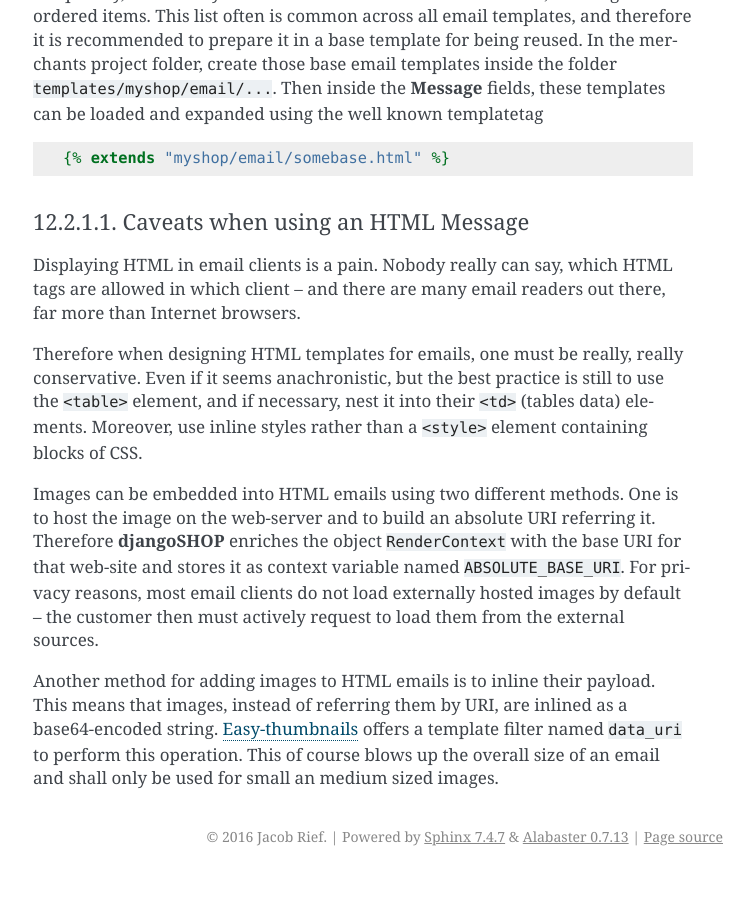
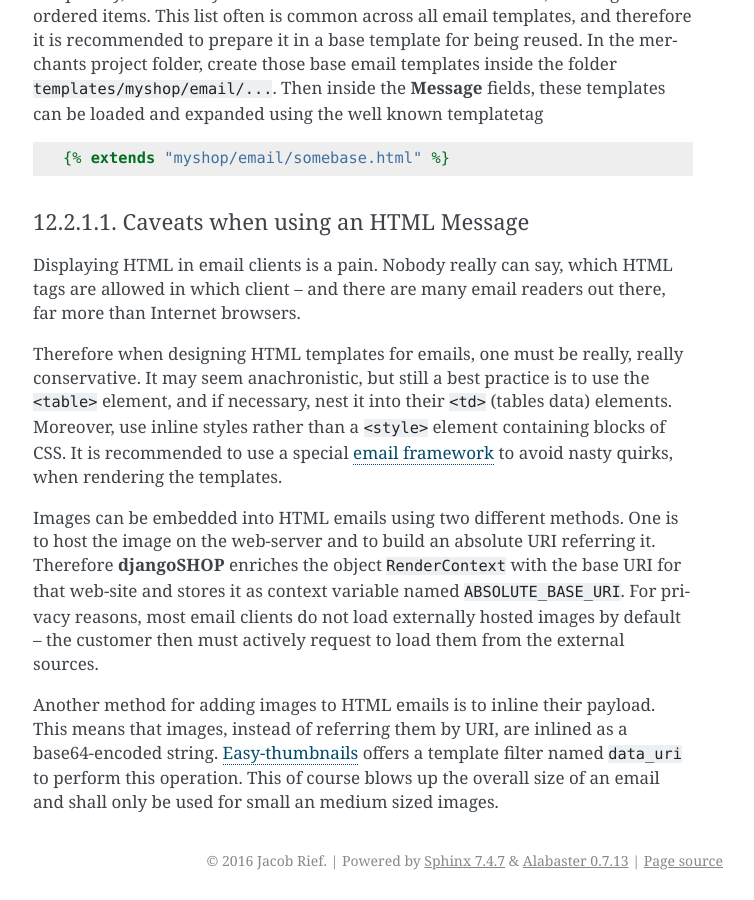
Before and after one commit to joker-softdev/django_shop, a Sphinx documentation site: the page built from docs/reference/notifications.rst, in a window 1280 px wide and 900 px high, scrolled down 1989 px. Shown: the whole window, without its empty margins (387-1141 px from the left). Built offline with Sphinx 7.4.7, drawn with Linux system fonts in a browser that asks for light colours; before the commit the page ends 2865 px from its top, so only the background shows below that.

Commit message:
updated docs

```diff
--- a/docs/reference/notifications.rst
+++ b/docs/reference/notifications.rst
@@ -109,9 +109,10 @@ Displaying HTML in email clients is a pain. Nobody really can say, which HTML ta
 in which client – and there are many email readers out there, far more than Internet browsers.
 
 Therefore when designing HTML templates for emails, one must be really, really conservative.
-Even if it seems anachronistic, but the best practice is still to use the ``<table>`` element, and
-if necessary, nest it into their ``<td>`` (tables data) elements. Moreover, use inline styles rather
-than a ``<style>`` element containing blocks of CSS.
+It may seem anachronistic, but still a best practice is to use the ``<table>`` element, and if
+necessary, nest it into their ``<td>`` (tables data) elements. Moreover, use inline styles rather
+than a ``<style>`` element containing blocks of CSS. It is recommended to use a special
+`email framework`_ to avoid nasty quirks, when rendering the templates.
 
 Images can be embedded into HTML emails using two different methods. One is to host the image on the
 web-server and to build an absolute URI referring it. Therefore **djangoSHOP** enriches the object
@@ -128,3 +129,4 @@ size of an email and shall only be used for small an medium sized images.
 .. _signaling framework: https://docs.djangoproject.com/en/stable/topics/signals/
 .. _Post Office: https://github.com/ui/django-post_office
 .. _Easy-thumbnails: http://easy-thumbnails.readthedocs.org/en/latest/usage/#easy_thumbnails.templatetags.thumbnail.data_uri
+.. _email framework: http://emailframe.work/
```
